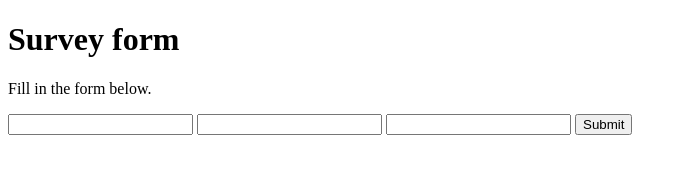
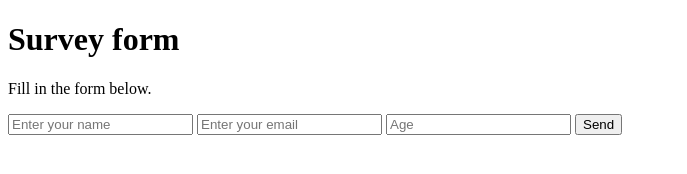
Before and after one commit to MihailKnysh/Build-a-Survey-Form, a plain HTML site: page index.html in a window 1280 px wide. Shown: the whole page, without its empty margins (0-687 px from the left). Drawn offline with Linux system fonts and the light colour scheme.

Commit message:
Placeholders added

```diff
--- a/index.html
+++ b/index.html
@@ -15,11 +15,11 @@
     </header>
     <main id="main">
       <form id="survey-form" autocomplete="off">
-        <input type="text" id="name" />
-        <input type="email" id="email" />
-        <input type="number" id="number" />
+        <input type="text" id="name" placeholder="Enter your name" />
+        <input type="email" id="email" placeholder="Enter your email" />
+        <input type="number" id="number" placeholder="Age" />
 
-        <input type="submit" id="submit" />
+        <input type="submit" id="submit" value="Send" />
       </form>
     </main>
   </body>
```
